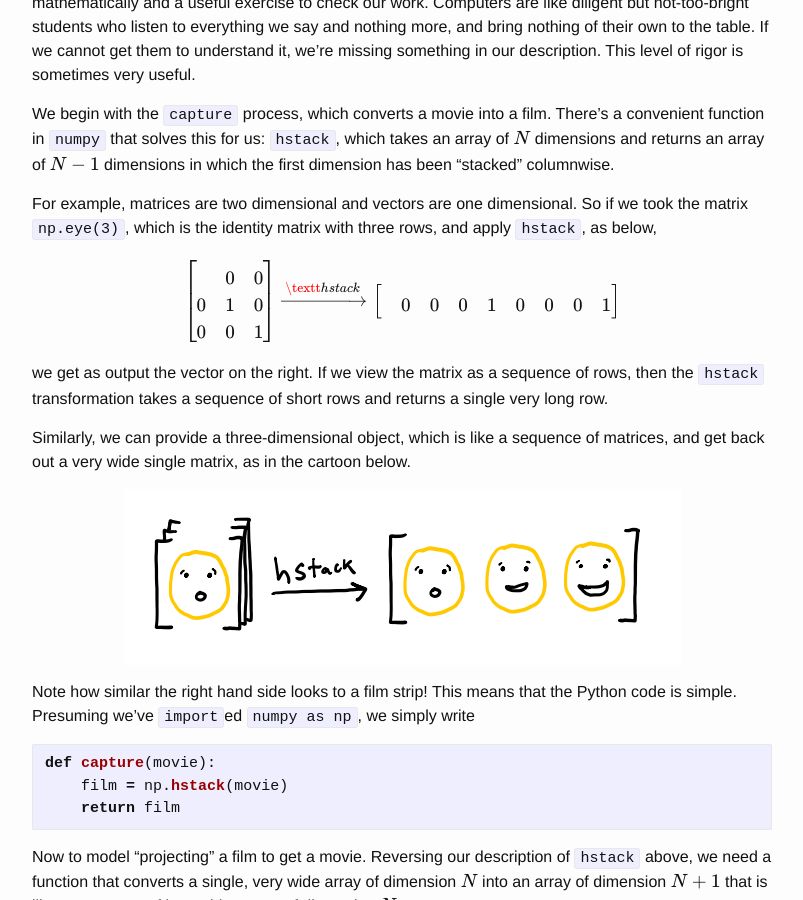
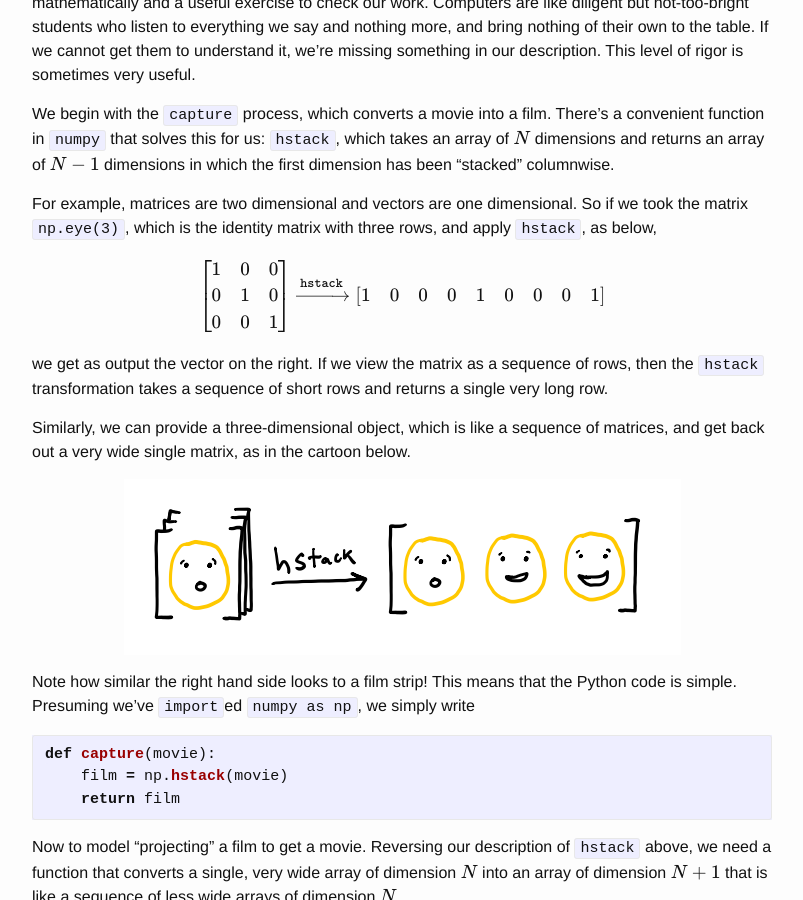
Before and after one commit to charlesfrye/charlesfrye.github.io, a Jekyll site: the page built from _posts/2018-08-21-functors-film-strips.markdown, in a window 1280 px wide and 900 px high, scrolled down 1404 px. Shown: the whole window, without its empty margins (238-1041 px from the left). Built offline with Jekyll 4.4.1, drawn with Linux system fonts in a browser that asks for light colours; formulas are drawn with MathJax 3.

Commit message:
fixes extensions and minor formatting issues

```diff
--- a/_posts/2018-08-21-functors-film-strips.markdown
+++ b/_posts/2018-08-21-functors-film-strips.markdown
@@ -105,18 +105,14 @@ and apply `hstack`,
 as below,
 
 $$
-\left[
-\begin{array}[ccc]
+\begin{bmatrix}
 1 & 0 & 0 \\
 0 & 1 & 0 \\
-0 & 0 & 1 \end{array}
-\right]
-\xrightarrow{\textt{hstack}}
-\left[
-\begin{array}[ccccccccc]
+0 & 0 & 1 \end{bmatrix}
+\xrightarrow{\texttt{hstack}}
+\begin{bmatrix}
 1 & 0 & 0 & 0 & 1 & 0 & 0 & 0 & 1
-\end{array}
-\right]
+\end{bmatrix}
 $$
 {: style="text-align: center"}
 
@@ -315,7 +311,7 @@ single blue arrows represent the action of `capture`;
 double blue arrows represent the action of `convert_to_movie_function`.
 
 Notice that we haven't included
-the arrow for `cut` $$circ$$ `subtitle`.
+the arrow for `cut` $$\circ$$ `subtitle`.
 By our argument above,
 that arrow can be _inferred_ from the arrows
 in the simpler diagram, so drawing it is superfluous.
```
Also changed, not shown: img/film_cat.png (renamed from img/film_cat.PNG), img/film_cat_compose.png (renamed from img/film_cat_compose.PNG), img/film_functor.png (renamed from img/film_functor.PNG), img/smiley_dilemma.png (renamed from img/smiley_dilemma.PNG), img/split_smileys.png (renamed from img/split_smileys.PNG), img/stack_smileys.png (renamed from img/stack_smileys.PNG).
